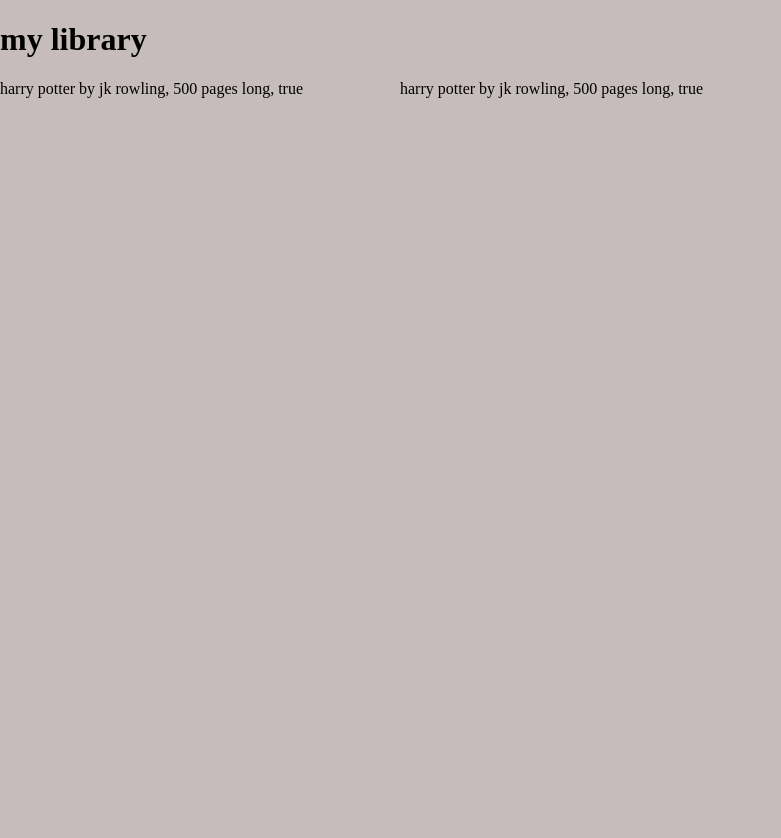
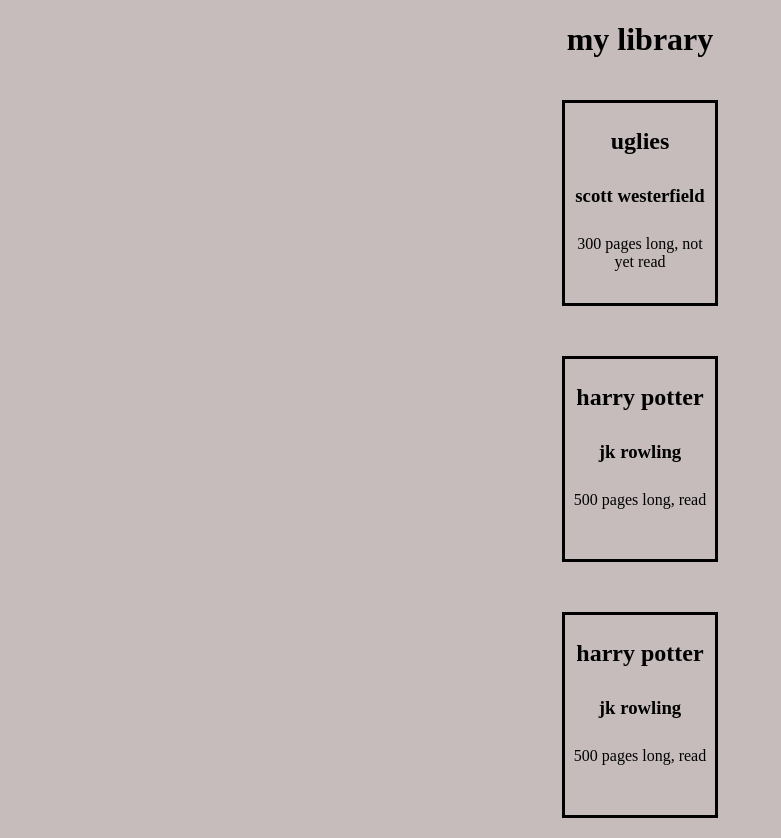
Before and after one commit to heyysacha/odin-library, a plain HTML site: page index.html in a window 1280 px wide. Shown: the whole page, without its empty margins (0-781 px from the left). Before the commit the page ends 800 px from the top, so only its background shows below. Drawn offline with Linux system fonts and the light colour scheme.

Commit message:
initial js for adding books and css formatting books

```diff
--- a/app.js
+++ b/app.js
@@ -6,37 +6,74 @@
         author: 'jk rowling',
         pages: 500,
         read: true,
-        info() {
-            return `${this.title} by ${this.author}, ${this.pages} pages long, ${this.read}`;
+        info()
+        {
+        if (this.read)
+            {
+            return `<h2>${this.title}</h2> <h3>${this.author}</h3> <p>${this.pages} pages long, read</p>`;
+            }
+        else
+            {
+            return `<h2>${this.title}</h2> <h3>${this.author}</h3> <p>${this.pages} pages long, not yet read</p>`;
+            }
         }
     },
-        {
+    {
         title: 'harry potter',
         author: 'jk rowling',
         pages: 500,
         read: true,
-        info() {
-            return `${this.title} by ${this.author}, ${this.pages} pages long, ${this.read}`;
+        info()
+        {
+        if (this.read)
+            {
+            return `<h2>${this.title}</h2> <h3>${this.author}</h3> <p>${this.pages} pages long, read</p>`;
+            }
+        else
+            {
+            return `<h2>${this.title}</h2> <h3>${this.author}</h3> <p>${this.pages} pages long, not yet read</p>`;
+            }
         }
     }
 ];
 
-for (let i=0; i < myLibrary.length; i++)
+function updateLibrary()
 {
-    console.log(myLibrary[i]);
-    libraryGrid.insertAdjacentHTML("afterbegin", `<div class="book">${myLibrary[i].info()}</div>`);
-}
+    libraryGrid.innerHTML = '';
+    for (let i=0; i < myLibrary.length; i++)
+        {
+            libraryGrid.insertAdjacentHTML("afterbegin", `<div class="book">${myLibrary[i].info()}</div>`);
+        }
+};
 
-// function Book(title, author, pages, read) {
-//     return
-//         {
-//         title: title,
-//         author: author,
-//         pages: pages,
-//         read: read
-//         }
-// }
+function Book(title, author, pages, read)
+{
+    this.title = title;
+    this.author = author;
+    this.pages = pages;
+    this.read = read;
+    this.info = function()
+    {
+        if (this.read)
+            {
+            return `<h2>${this.title}</h2> <h3>${this.author}</h3> <p>${this.pages} pages long, read</p>`;
+            }
+        else
+            {
+            return `<h2>${this.title}</h2> <h3>${this.author}</h3> <p>${this.pages} pages long, not yet read</p>`;
+            }
+    }
+};
 
-// function addBookToLibrary(bookName) {
-//   // do stuff here
-// }
+// function newBookButton() {
+
+// };
+
+
+//testing area
+
+const uglies = new Book('uglies', 'scott westerfield', '300', false);
+
+myLibrary.push(uglies);
+
+updateLibrary();
--- a/style.css
+++ b/style.css
@@ -9,8 +9,27 @@
     padding: 0;
 }
 
+h1 {
+    text-align: center;
+}
+
 #library-grid {
+    justify-self: center;
     display: grid;
-    grid-template-columns: repeat(4, minmax(400px, 1fr));
+    grid-template-columns: repeat(auto-fit, minmax(400px, 1fr));
     grid-template-rows: auto;
+    gap: 10px;
+    place-items: center;
 }
+
+.book {
+    height: 200px;
+    width: 150px;
+    border: solid;
+    margin: 20px;
+
+    h2, h3, p {
+        text-align: center;
+        padding: 5px;
+    }
+}
```
